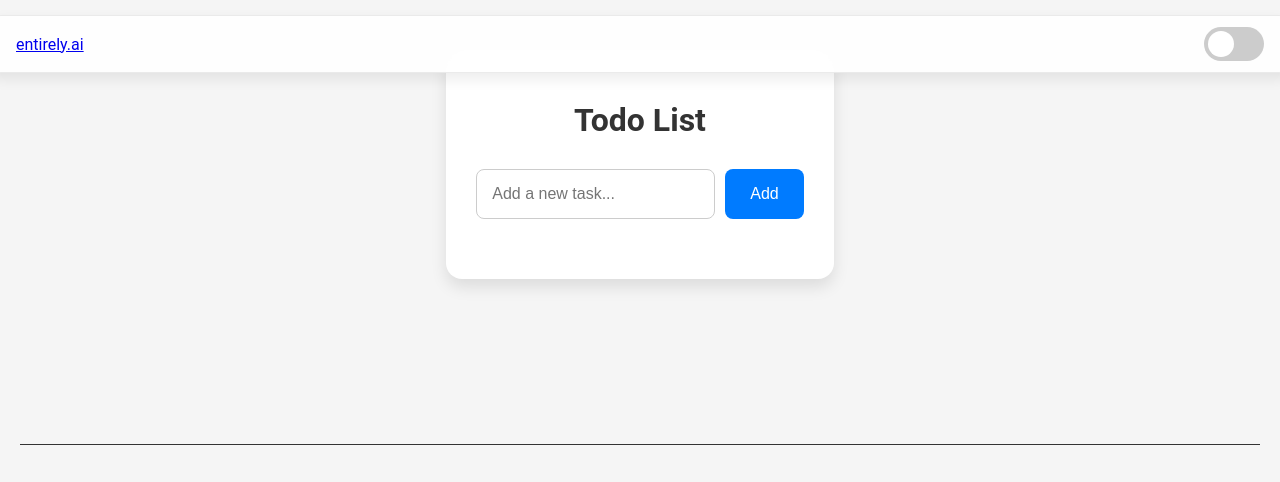
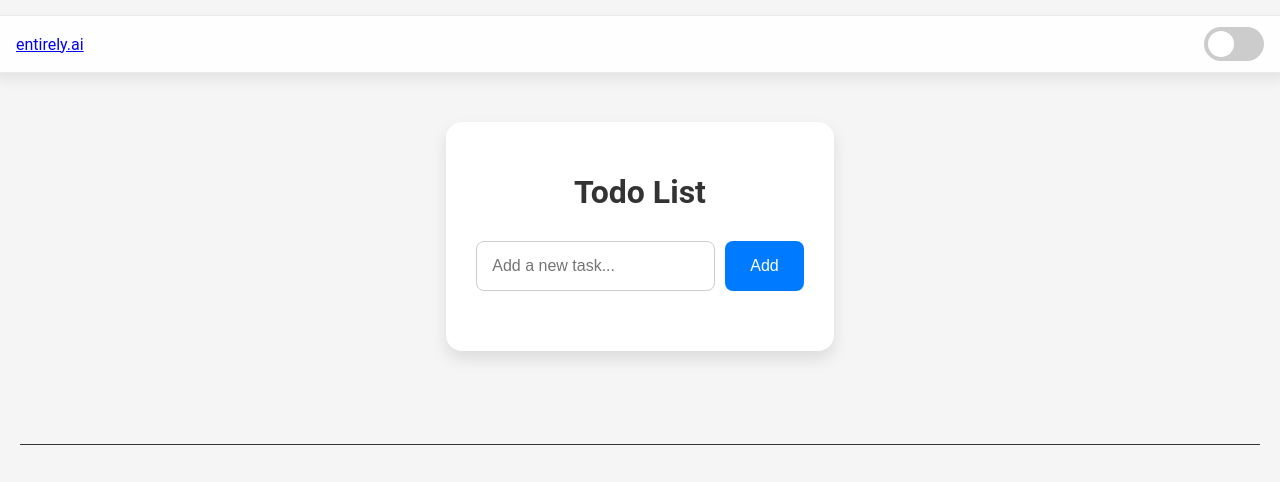
Before and after one commit to guanyu-zhang/ai-showcase, a plain HTML site: page projects/todo-list/index.html in a window 1280 px wide. Shown: the top 482 px of the page. Drawn offline with Linux system fonts and the light colour scheme.

Commit message:
feat: Update todo list styling and top bar spacing

```diff
--- a/projects/todo-list/index.html
+++ b/projects/todo-list/index.html
@@ -8,8 +8,8 @@
     <link rel="stylesheet" href="style.css">
 </head>
 <body>
-    <div id="floating-topbar-placeholder"></div>
-    <div class="content-wrap" style="padding-top: var(--topbar-total-offset);">
+    <div id="floating-topbar-placeholder"  style="height: 72px;"></div>
+    <div class="content-wrap">
         <div class="todo-container">
             <h1>Todo List</h1>
             <div class="input-container">
```
Also changed, not shown: 1 other file.
